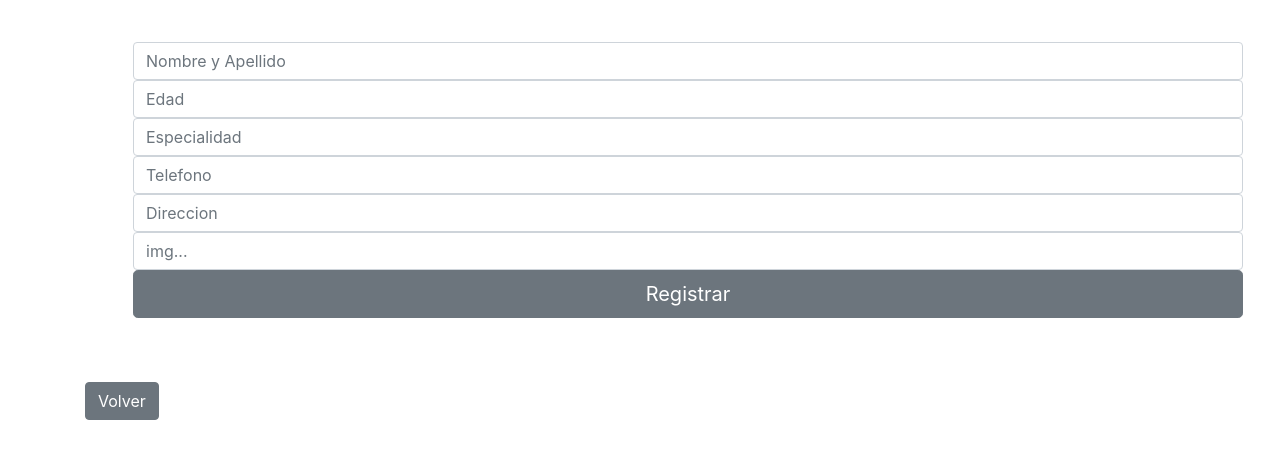
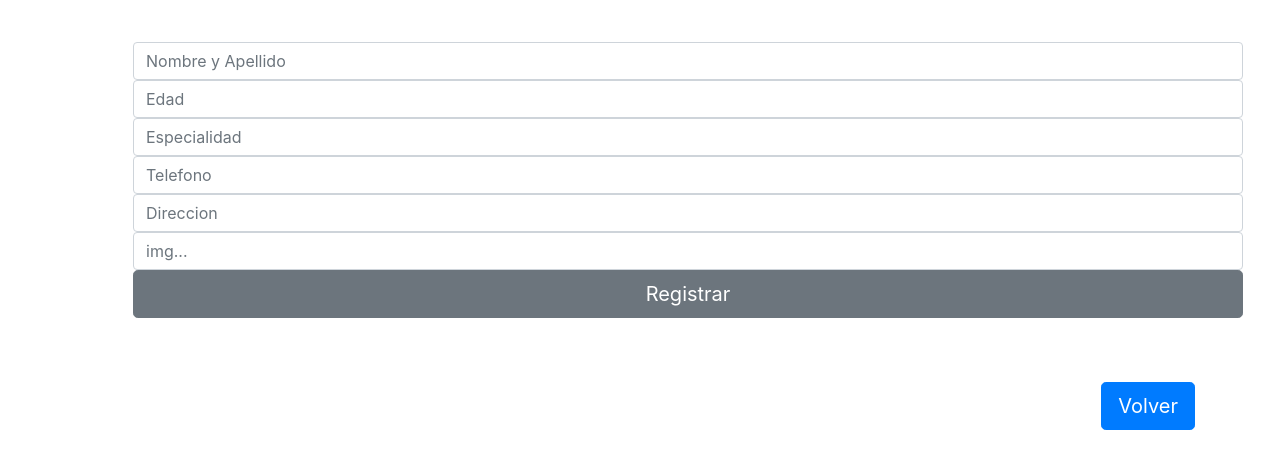
Before and after one commit to FernandezJoaquinDev/ConsultorioMedico, a plain HTML site: page pages/nuevoDoc.html in a window 1280 px wide. Shown: the part 62-530 px from the top of the page. Drawn offline with nearby package versions, Linux system fonts and the light colour scheme.

Commit message:
recuperacion de proyecto y modificaciones simples

```diff
--- a/pages/nuevoDoc.html
+++ b/pages/nuevoDoc.html
@@ -40,8 +40,8 @@
 
     </main>
     <footer>
-        <div class="container d-flex ">
-                            <button class="btn btn-secondary my-2 my-sm-0" type="submit" onclick="location.href='/pages/lista-docs.html'">Volver</button>
+        <div class="container d-flex flex-row-reverse">
+            <button type="button" class="btn btn-primary btn-lg" onclick="location.href='/index.html'">Volver</button>
         </div>
     </footer>
     <script src="/js/registrar-doctor.js"></script>
```
Also changed, not shown: assets/doc diego.png (deleted), recursos/Apuntes posiblemente utiles.txt (deleted).
